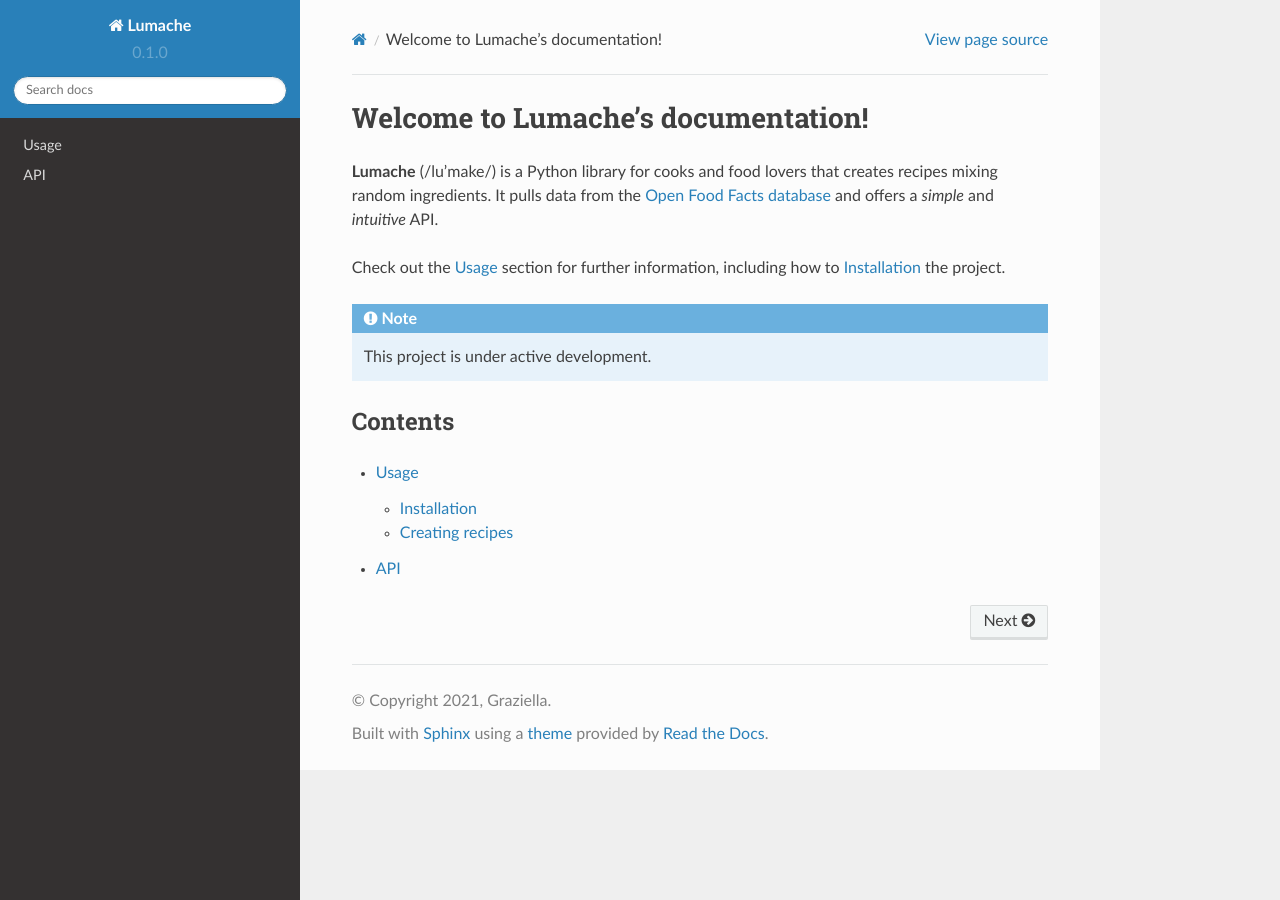
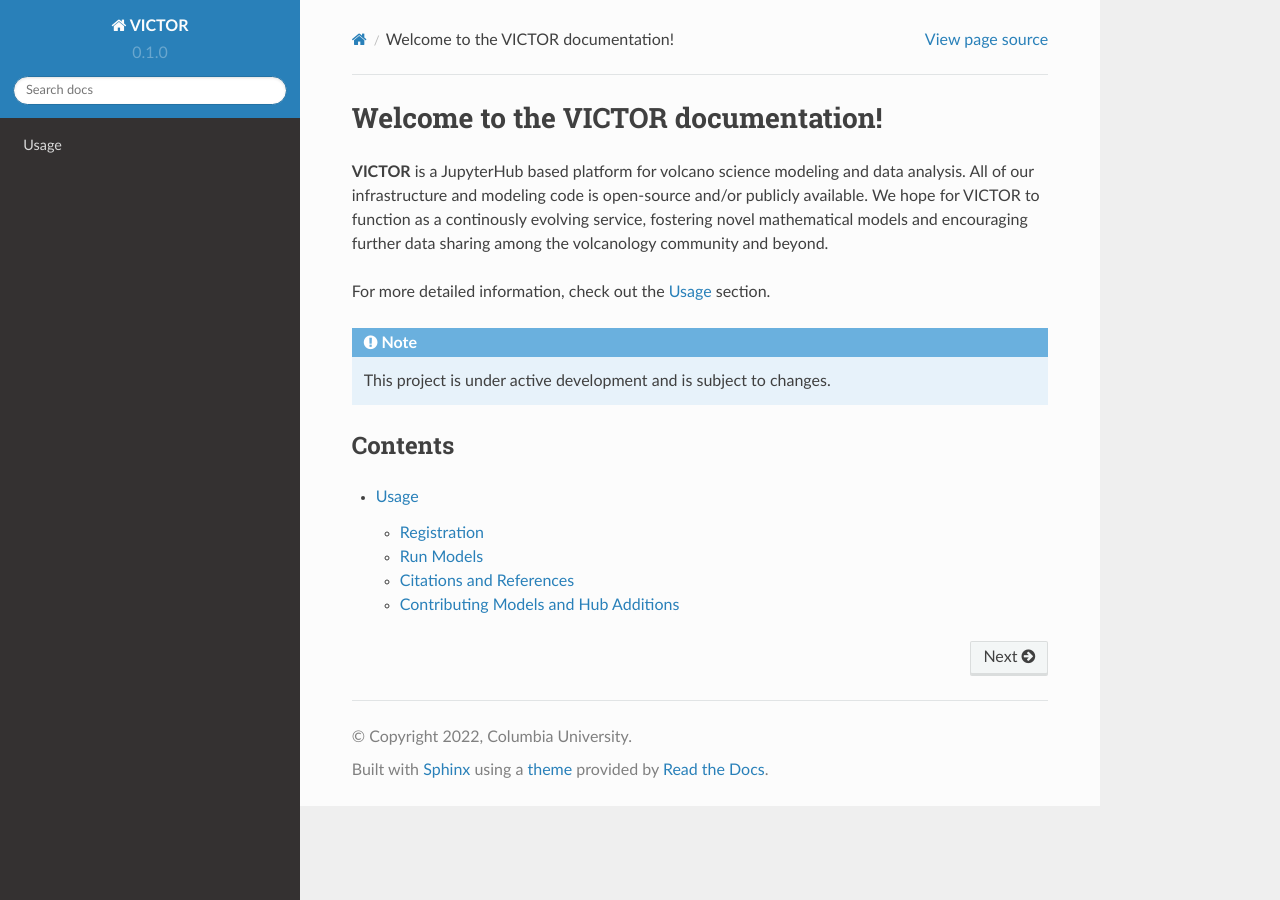
Before and after one commit to volcanocyber/victor-docs, a Sphinx documentation site: the page built from docs/source/index.rst, in a window 1280 px wide. Built offline with Sphinx 7.4.7 and the Read the Docs theme 2.0.0, drawn with Linux system fonts in a browser that asks for light colours.

Commit message:
First draft of docs

```diff
--- a/docs/source/api.rst
+++ /dev/null
@@ -1,7 +0,0 @@
-API
-===
-
-.. autosummary::
-   :toctree: generated
-
-   lumache
--- a/docs/source/conf.py
+++ b/docs/source/conf.py
@@ -2,9 +2,9 @@
 
 # -- Project information
 
-project = 'Lumache'
-copyright = '2021, Graziella'
-author = 'Graziella'
+project = 'VICTOR'
+copyright = '2022, Columbia University'
+author = 'Lev & Krasnoff'
 
 release = '0.1'
 version = '0.1.0'
--- a/docs/source/index.rst
+++ b/docs/source/index.rst
@@ -1,17 +1,16 @@
-Welcome to Lumache's documentation!
+Welcome to the VICTOR documentation!
 ===================================
 
-**Lumache** (/lu'make/) is a Python library for cooks and food lovers
-that creates recipes mixing random ingredients.
-It pulls data from the `Open Food Facts database <https://world.openfoodfacts.org/>`_
-and offers a *simple* and *intuitive* API.
+**VICTOR** is a JupyterHub based platform for volcano science modeling and data analysis.
+All of our infrastructure and modeling code is open-source and/or publicly available. We hope for
+VICTOR to function as a continously evolving service, fostering novel mathematical models and encouraging further
+data sharing among the volcanology community and beyond.
 
-Check out the :doc:`usage` section for further information, including
-how to :ref:`installation` the project.
+For more detailed information, check out the :doc:`usage` section.
 
 .. note::
 
-   This project is under active development.
+   This project is under active development and is subject to changes.
 
 Contents
 --------
@@ -19,4 +18,3 @@
 .. toctree::
 
    usage
-   api
--- a/docs/source/usage.rst
+++ b/docs/source/usage.rst
@@ -1,33 +1,76 @@
 Usage
 =====
 
-.. _installation:
+.. _register:
 
-Installation
+Registration
 ------------
 
-To use Lumache, first install it using pip:
+To gain access to VICTOR, you must first register. Currently, we are authenticating users through Github, and thus all users
+are required to possess an account. To register, please visit the VICTOR website_ and press the register button in the top right.
+This will direct you to a form where you can provide the neccesary information.
+
+.. _website: https://localhost:9999
+
+.. _runmodels:
+
+Once you are able to access the hub, you will see a screen very similar to this:
+
+.. image:: ./default.png
+
+Run Models
+------------
+
+To run models, there are a few simple steps. First, navigate to the ``shared`` folder. You can either run the the ``*****_setup.sh``
+ files directly, or copy one, either through manual selection (right click + copy) with the mouse, or through the terminal with ``cp shared/*****_setup.sh .`` when you are in the home directory.
+
+.. note::
+
+   All files in the ``shared`` folder are read/execute only. If you would like to contribute models, data, or ideas for improvement,
+   please contact victor@ldeo.columbia.edu.
+
+Once this runs, you will have all necessary files contained in a new folder in your home directory. Most folders will simply contain the executable
+and the example notebook. All Juptyter notebook workflows will generate most of the supplemental files necessary for the model to run.
+
+However, DEMs are not automatically included. Users then have 4 primary options:
+1. Navigate to the DEMs folder in ``shared`` and copy the relevant file to your home directory, if the file needs to be altered.
+2. Read the DEM from ``$HOME/shared/DEMs`` directly in your workflow, if no changes are required.
+3. Import your own DEM from a local machine, dragging and dropping into the file tree.
+4. Utilize S3 buckets or an SQL connection (using boto3 or mysql python packages) to load files remotely.
+
+At this point, users can go through the first few cells immediately succeeding the import statement, inputting parameters as needed.
+Thorough descriptions of each parameter are included. Once finished, the user can simply press the fast forward symbol to run all cells, or ``shift + enter/return`` to run each cell individually.
+
+Citations and References
+------------------------
+Below are citations and related works used to create this project. To add additional citations or for clarification, contact victor@ldeo.columbia.edu
+
+**IMEX-Lava**
+Elisa Biaioli's thesis: https://dx.doi.org/10.15167/biagioli-elisa_phd2021-10-27
+
+E. Biagioli, M. de’ Michieli Vitturi, and F. Di Benedetto. Modified shallow water model for viscous fluids and positivity preserving numerical approximation. Applied Mathematical Modeling, 94:482–505, 2021. doi: 10.1016/j.apm.2020.12.036.
+
+M. de’ Michieli Vitturi, T. Esposti Ongaro, G. Lari, and A. Aravena. IMEX_SfloW2D 1.0. a depth-averaged numerical flow model for pyroclastic avalanches. Geosci. Model Dev., 12: 581–595, 2019. doi: 10.5194/gmd-12-581-2019.
+
+**MrLavaLoba**
+
+M. de' Michieli Vitturi and S. Tarquini. MrLavaLoba: A new probabilistic model for the simulation of lava flows as a settling process,
+Journal of Volcanology and Geothermal Research, Volume 349, 2018, Pages 323-334, ISSN 0377-0273, https://doi.org/10.1016/j.jvolgeores.2017.11.016.
+
+**Molasses**
+
+Connor, L. J., Connor, C. B., Meliksetian, K., & Savov, I. (2012) Probabilistic approach to modeling lava flow inundation: a lava flow hazard assessment for a nuclear facility in Armenia. Journal of Applied Volcanology (1):3. DOI 10.1186/2191-5040-1-3
+
+Kubanek, J., Richardson, J. A., Charbonnier, S. J., & Connor, L. J. (2015) Lava flow mapping and volume calculations for the 2012–2013 Tolbachik, Kamchatka, fissure eruption using bistatic TanDEM-X InSAR. Bulletin of Volcanology 77(12):106. DOI 10.1007/s00445-015-0989-9
+
+Contributing Models and Hub Additions
+-------------------------------------
+If you believe your model would be a good fit for our platform, please email victor@ldeo.columbia.edu with a link to the code on a version-control platform
+as well as a brief explanation. For additions to the hub itself, please refer to `our Github repository`_. Create an issue for general advice,
+or create a pull request for specific changes/updates.
+
+.. _our Github repository: https://github.com/volcanocyber/VICTOR-notebook
 
 .. code-block:: console
 
    (.venv) $ pip install lumache
-
-Creating recipes
-----------------
-
-To retrieve a list of random ingredients,
-you can use the ``lumache.get_random_ingredients()`` function:
-
-.. autofunction:: lumache.get_random_ingredients
-
-The ``kind`` parameter should be either ``"meat"``, ``"fish"``,
-or ``"veggies"``. Otherwise, :py:func:`lumache.get_random_ingredients`
-will raise an exception.
-
-.. autoexception:: lumache.InvalidKindError
-
-For example:
-
->>> import lumache
->>> lumache.get_random_ingredients()
-['shells', 'gorgonzola', 'parsley']
```
Also changed, not shown: docs/source/default.png (added).
